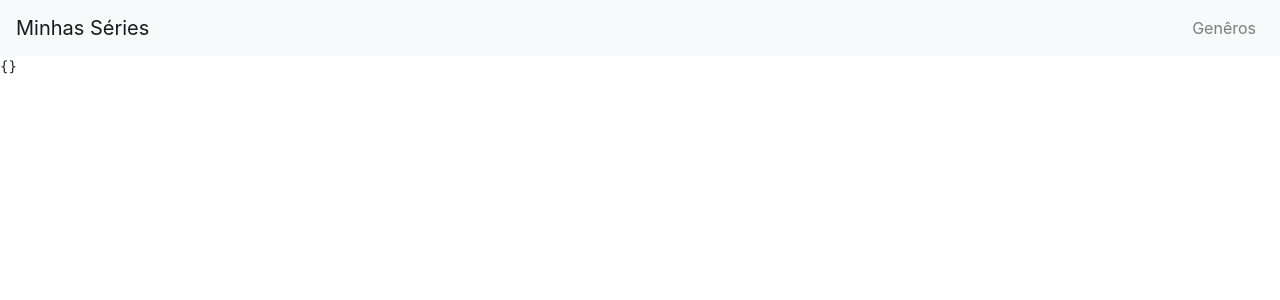
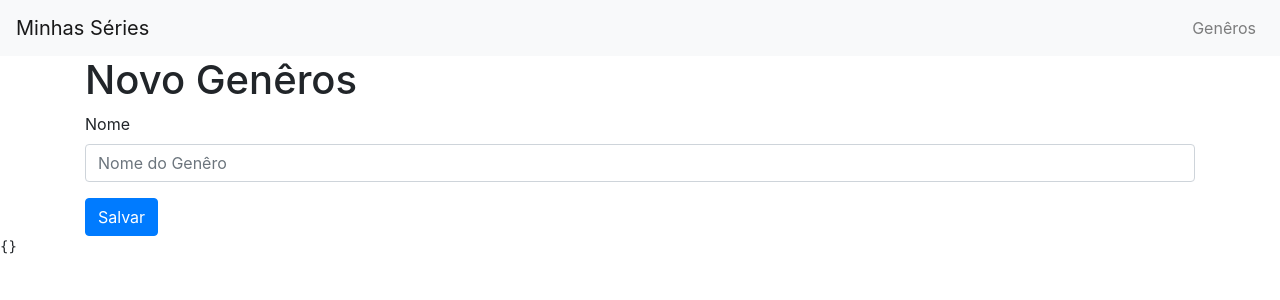
Before and after one commit to madplatypus/minhas-series, a React (Create React App) app: page /generos/novo in a window 1280 px wide. Shown: the top 300 px of the page. Built offline with nearby package versions, Linux system fonts and the light colour scheme; no server answers.

Commit message:
Adicionado pagina pra criar novos generos

```diff
--- a/src/App.js
+++ b/src/App.js
@@ -6,6 +6,7 @@ import {
   Route
 } from 'react-router-dom'
 import Generos from './Generos'
+import NovoGenero from './NovoGenero'
 
 const Home = () =>{
   return <h1>Home</h1>
@@ -23,8 +24,12 @@ function App() {
     <Router>
       <div>
         <Header />
+
         <Route path='/' exact component={Home}/>
+        <Route path='/generos/novo' exact component={NovoGenero}/>
         <Route path='/generos' exact component={Generos}/>
+
+
         <pre>{JSON.stringify(data)}</pre>
     </div>
     </Router>
--- a/src/Generos.js
+++ b/src/Generos.js
@@ -1,5 +1,6 @@
 import React, { useState, useEffect} from 'react'
 import axios from 'axios'
+import { Link } from 'react-router-dom'
 
 
 const Generos = () => {
@@ -36,6 +37,7 @@ const Generos = () => {
     return (
         <div className='container'>
             <h1>Generos</h1>
+            <Link to='/generos/novo'>Novo genêro</Link>
             <table className='table table-dark'>
                 <thead>
                     <tr>
--- /dev/null
+++ b/src/NovoGenero.js
@@ -0,0 +1,37 @@
+import React, { useState } from 'react'
+import axios from 'axios'
+import { Redirect } from 'react-router-dom'
+
+const NovoGenero = () => {
+    const [name, setName] = useState('')
+    const [sucess, setSuccess] = useState(false)
+    const onChange = evt => {
+        setName(evt.target.value)
+    }
+    const Save = () => {
+        axios.post('/api/genres',{
+            name
+        })
+        .then(res => {
+            setSuccess(true)
+        })
+    }
+
+    if (sucess){
+        return (<Redirect to='/generos' />)
+    }
+    return (
+        <div className='container'>
+        <h1>Novo Genêros</h1>
+        <form>
+            <div className='form-group'>
+                <label htmlFor='name'>Nome</label>
+                <input type='text' value={name} onChange={onChange} className='form-control' id='name' placeholder='Nome do Genêro'/>
+            </div>
+            <button type='button' onClick={Save} className='btn btn-primary'>Salvar</button>
+        </form>
+    </div>
+    )
+}
+
+export default NovoGenero
```
Also changed, not shown: 1 other file (tests, documents, lock files or other folders).
